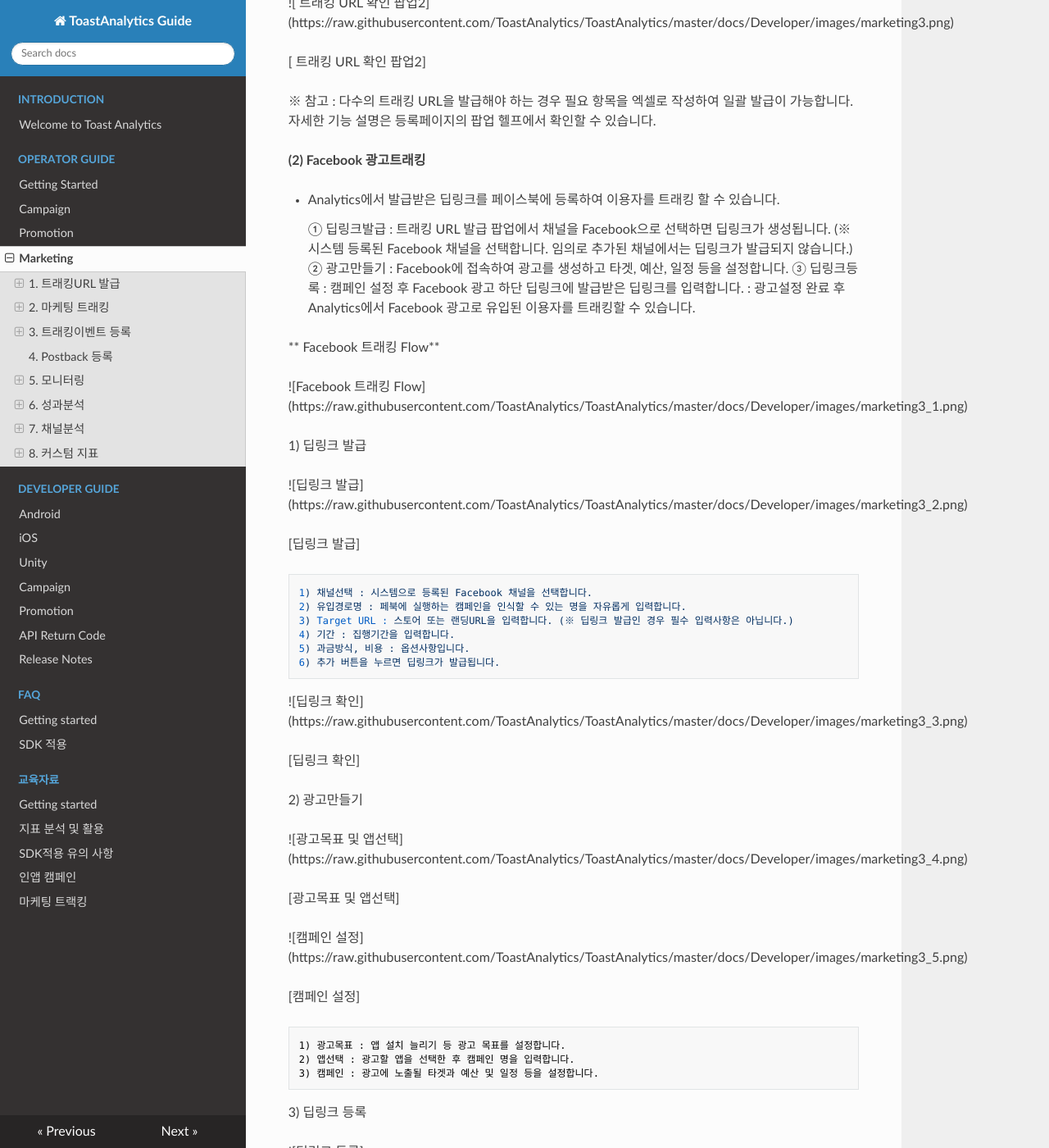
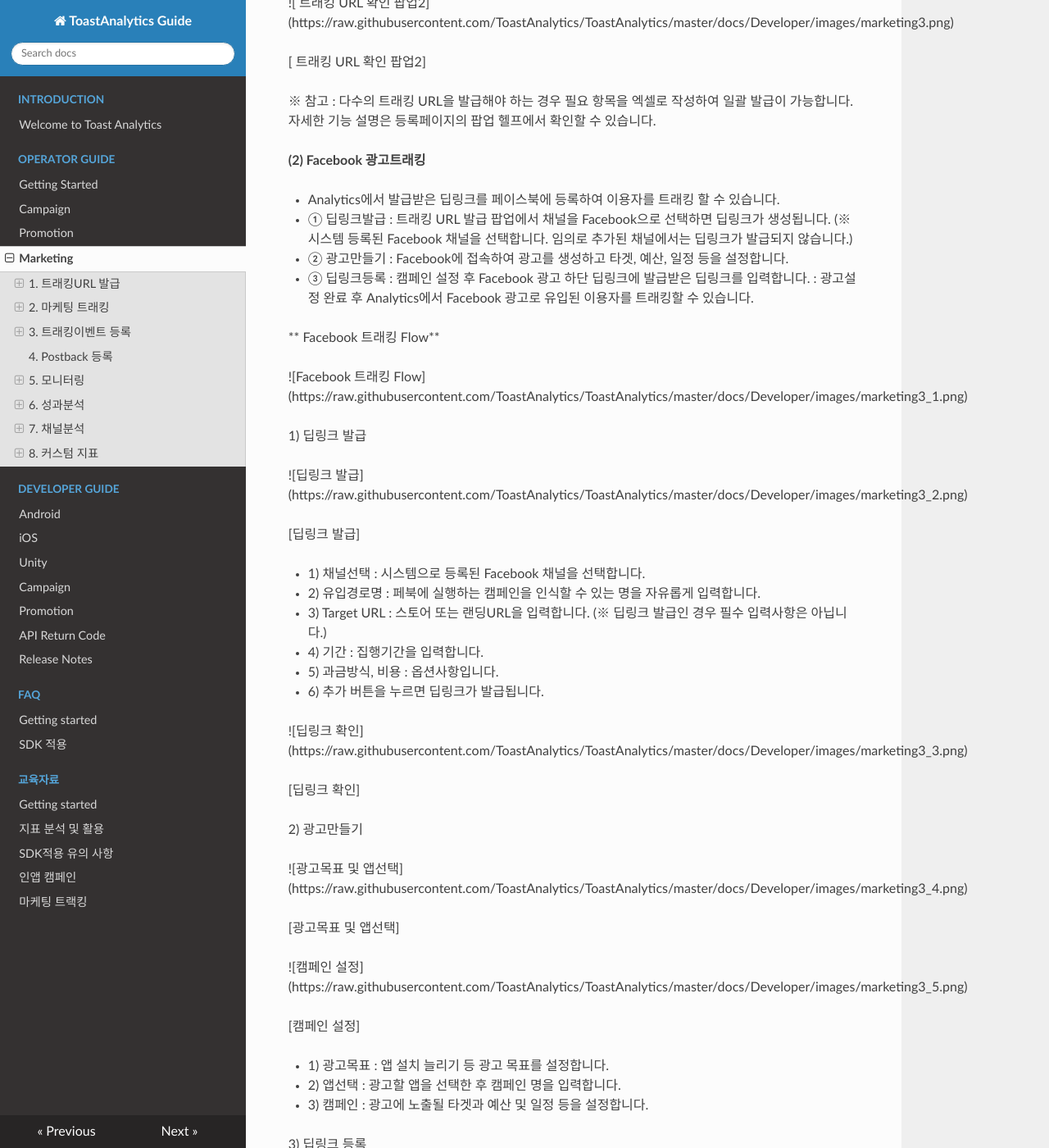
Before and after one commit to ToastAnalytics/ToastAnalytics, an MkDocs documentation site: the page built from docs/Developer/3. marketing Guide.md, in a window 1280 px wide and 1400 px high, scrolled down 1406 px. Shown: the whole window at 82% size. Built offline with MkDocs 1.6.1, drawn with Linux system fonts in a browser that asks for light colours; nearby versions of some CDN libraries; old or Windows-style settings are respelled for this version of MkDocs; some of the changed text lies outside the part shown.

```diff
--- a/docs/Developer/3. marketing Guide.md
+++ b/docs/Developer/3. marketing Guide.md
@@ -58,11 +58,11 @@ Toast Analytics에서는 간편하게 트래킹 URL을 발급하여 채널별
 
 - Analytics에서 발급받은 딥링크를 페이스북에 등록하여 이용자를 트래킹 할 수 있습니다.
 
-    ① 딥링크발급 : 트래킹 URL 발급 팝업에서 채널을 Facebook으로 선택하면 딥링크가 생성됩니다.
-       (※ 시스템 등록된 Facebook 채널을 선택합니다. 임의로 추가된 채널에서는 딥링크가 발급되지 않습니다.)
-    ② 광고만들기 : Facebook에 접속하여 광고를 생성하고 타겟, 예산, 일정 등을 설정합니다.
-    ③ 딥링크등록 : 캠페인 설정 후 Facebook 광고 하단 딥링크에 발급받은 딥링크를 입력합니다.
-    : 광고설정 완료 후 Analytics에서 Facebook 광고로 유입된 이용자를 트래킹할 수 있습니다.
+* ① 딥링크발급 : 트래킹 URL 발급 팝업에서 채널을 Facebook으로 선택하면 딥링크가 생성됩니다.
+(※ 시스템 등록된 Facebook 채널을 선택합니다. 임의로 추가된 채널에서는 딥링크가 발급되지 않습니다.)
+* ② 광고만들기 : Facebook에 접속하여 광고를 생성하고 타겟, 예산, 일정 등을 설정합니다.
+* ③ 딥링크등록 : 캠페인 설정 후 Facebook 광고 하단 딥링크에 발급받은 딥링크를 입력합니다.
+ : 광고설정 완료 후 Analytics에서 Facebook 광고로 유입된 이용자를 트래킹할 수 있습니다.
 
 
 
@@ -78,12 +78,12 @@ Toast Analytics에서는 간편하게 트래킹 URL을 발급하여 채널별
 
 [딥링크 발급]
 
-    1) 채널선택 : 시스템으로 등록된 Facebook 채널을 선택합니다.
-    2) 유입경로명 : 페북에 실행하는 캠페인을 인식할 수 있는 명을 자유롭게 입력합니다.
-    3) Target URL : 스토어 또는 랜딩URL을 입력합니다. (※ 딥링크 발급인 경우 필수 입력사항은 아닙니다.)
-    4) 기간 : 집행기간을 입력합니다.
-    5) 과금방식, 비용 : 옵션사항입니다.
-    6) 추가 버튼을 누르면 딥링크가 발급됩니다.
+* 1) 채널선택 : 시스템으로 등록된 Facebook 채널을 선택합니다.
+* 2) 유입경로명 : 페북에 실행하는 캠페인을 인식할 수 있는 명을 자유롭게 입력합니다.
+* 3) Target URL : 스토어 또는 랜딩URL을 입력합니다. (※ 딥링크 발급인 경우 필수 입력사항은 아닙니다.)
+* 4) 기간 : 집행기간을 입력합니다.
+* 5) 과금방식, 비용 : 옵션사항입니다.
+* 6) 추가 버튼을 누르면 딥링크가 발급됩니다.
 
 
 ![딥링크 확인]
@@ -103,9 +103,9 @@ Toast Analytics에서는 간편하게 트래킹 URL을 발급하여 채널별
 
 [캠페인 설정]
 
-    1) 광고목표 : 앱 설치 늘리기 등 광고 목표를 설정합니다.
-    2) 앱선택 : 광고할 앱을 선택한 후 캠페인 명을 입력합니다.
-    3) 캠페인 : 광고에 노출될 타겟과 예산 및 일정 등을 설정합니다.
+* 1) 광고목표 : 앱 설치 늘리기 등 광고 목표를 설정합니다.
+* 2) 앱선택 : 광고할 앱을 선택한 후 캠페인 명을 입력합니다.
+* 3) 캠페인 : 광고에 노출될 타겟과 예산 및 일정 등을 설정합니다.
 
 
 3) 딥링크 등록
@@ -115,7 +115,7 @@ Toast Analytics에서는 간편하게 트래킹 URL을 발급하여 채널별
 
 [딥링크 등록]
 
-    1) 딥링크(선택사항) 박스에 발급받은 딥링크를 아래와 같은 포맷으로 입력합니다.
+* 1) 딥링크(선택사항) 박스에 발급받은 딥링크를 아래와 같은 포맷으로 입력합니다.
 
 ex) appscheme://action?param1=val1&param2=val2&tafb=**channel_216,path_1075,charge_NON**
 
```
